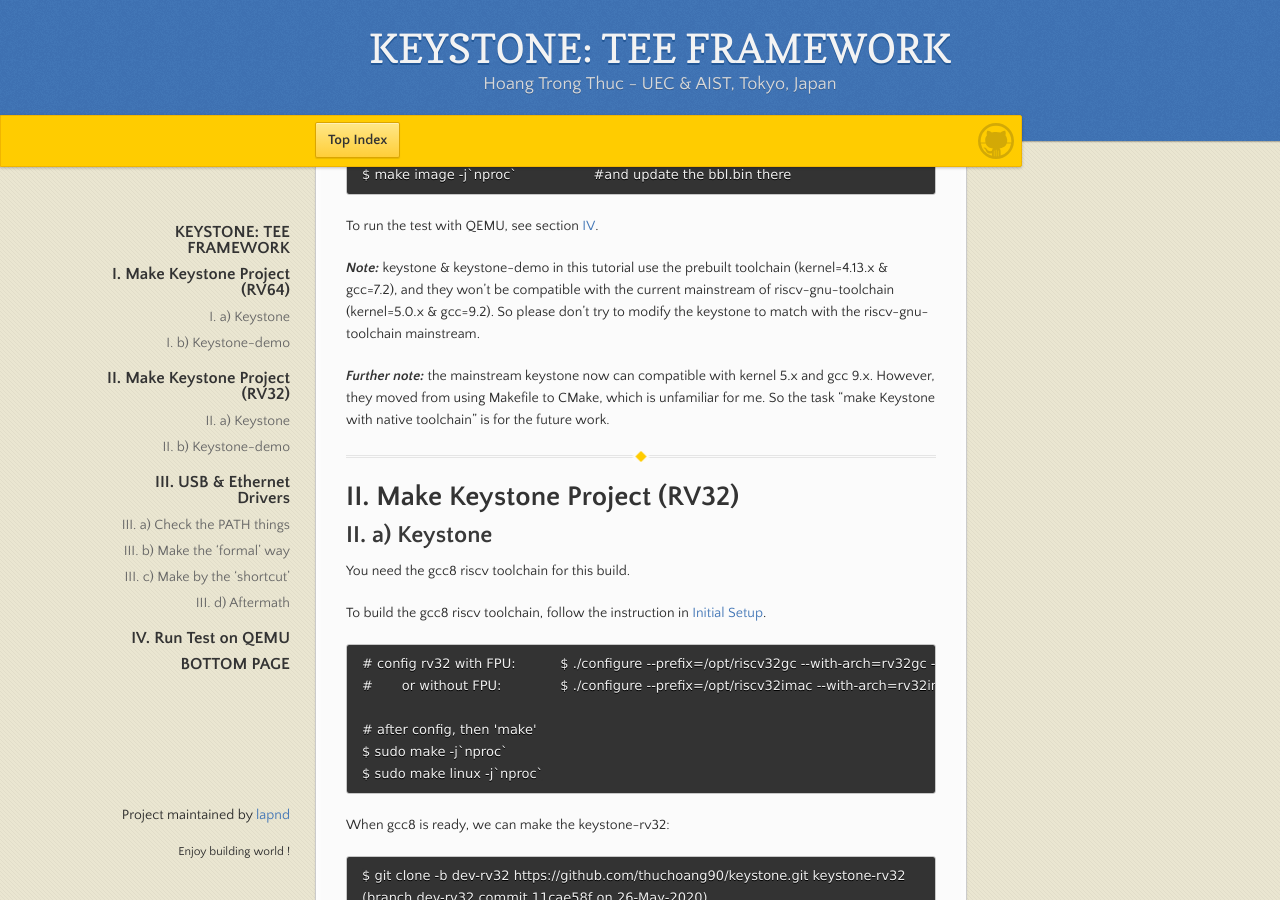
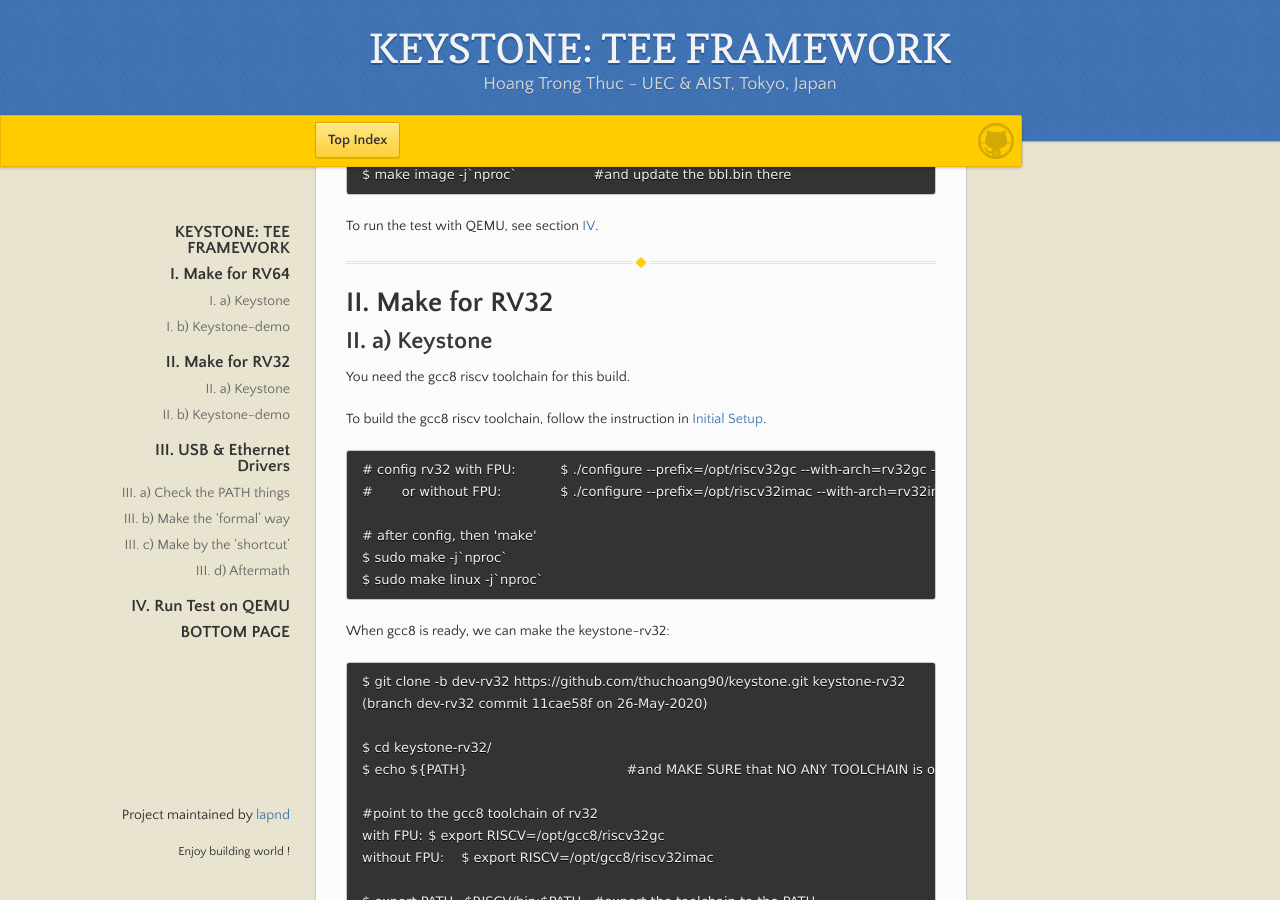
Before and after one commit to lapnd/httdes.github.io, a Jekyll site: the page built from keystone.md, in a window 1280 px wide and 900 px high, scrolled down 1363 px. Built offline with Jekyll 4.4.1, drawn with Linux system fonts in a browser that asks for light colours; our own code applies the rules of GitHub Pages for plain Markdown files; some of the changed text lies outside the part shown.

Commit message:
Update keystone.md

```diff
--- a/keystone.md
+++ b/keystone.md
@@ -6,7 +6,7 @@ layout : default
 
 * * *
 
-# I. Make Keystone Project (RV64)
+# I. Make for RV64
 
 ## I. a) Keystone
 
@@ -66,12 +66,9 @@ To run the test with QEMU, see section [IV](#iv-run-test-on-qemu).
 
 To run the test with QEMU, see section [IV](#iv-run-test-on-qemu).
 
-***Note:*** keystone & keystone-demo in this tutorial use the prebuilt toolchain (kernel=4.13.x & gcc=7.2), and they won't be compatible with the current mainstream of riscv-gnu-toolchain (kernel=5.0.x & gcc=9.2). So please don't try to modify the keystone to match with the riscv-gnu-toolchain mainstream.
+* * *
 
-***Further note:*** the mainstream keystone now can compatible with kernel 5.x and gcc 9.x. However, they moved from using Makefile to CMake, which is unfamiliar for me. So the task "make Keystone with native toolchain" is for the future work.
-
-* * *
-# II. Make Keystone Project (RV32)
+# II. Make for RV32
 
 ## II. a) Keystone
 
```
